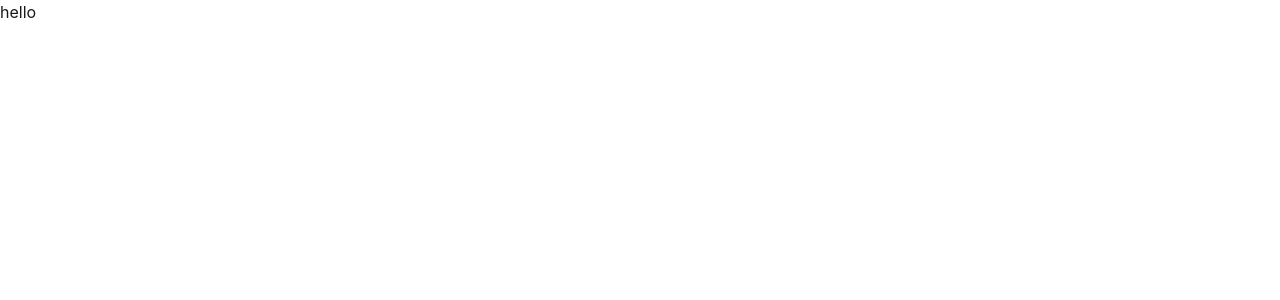
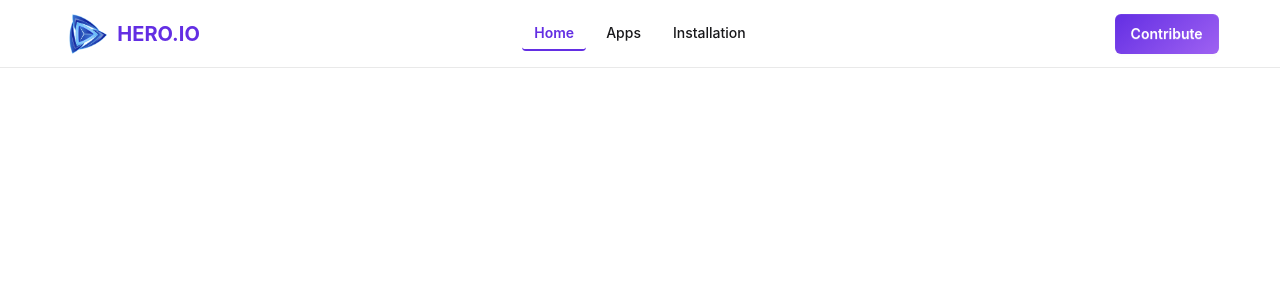
Before and after one commit to abdurrahmansoftlinkbd/hero-io, a React (Vite) app: page / in a window 1280 px wide. Shown: the top 300 px of the page. Built offline with nearby package versions, Linux system fonts and the light colour scheme.

Commit message:
added navbar

```diff
--- a/src/layouts/MainLayout.jsx
+++ b/src/layouts/MainLayout.jsx
@@ -1,9 +1,10 @@
 import { Outlet } from "react-router";
+import Navbar from "../shared/Navbar";
 
 const MainLayout = () => {
   return (
     <div>
-      hello
+      <Navbar></Navbar>
       <Outlet></Outlet>
     </div>
   );
--- /dev/null
+++ b/src/shared/Navbar.jsx
@@ -0,0 +1,98 @@
+import { NavLink } from "react-router";
+import logo from "../assets/logo.png";
+
+const Navbar = () => {
+  const links = (
+    <>
+      <li>
+        <NavLink
+          to="/"
+          className={({ isActive }) =>
+            isActive
+              ? "text-[#632EE3] font-semibold border-b-2 border-[#632EE3] bg-transparent"
+              : "hover:text-[#632EE3] hover:border-b hover:bg-transparent hover:border-[#632EE3] transition-all duration-100 ease-in-out"
+          }
+        >
+          Home
+        </NavLink>
+      </li>
+
+      <li>
+        <NavLink
+          to="/apps"
+          className={({ isActive }) =>
+            isActive
+              ? "text-[#632EE3] font-semibold border-b-2 border-[#632EE3]"
+              : "hover:text-[#632EE3] hover:border-b hover:bg-transparent hover:border-[#632EE3] transition-all duration-100 ease-in-out"
+          }
+        >
+          Apps
+        </NavLink>
+      </li>
+
+      <li>
+        <NavLink
+          to="/installation"
+          className={({ isActive }) =>
+            isActive
+              ? "text-[#632EE3] font-semibold border-b-2 border-[#632EE3]"
+              : "hover:text-[#632EE3] hover:border-b hover:bg-transparent hover:border-[#632EE3] transition-all duration-100 ease-in-out"
+          }
+        >
+          Installation
+        </NavLink>
+      </li>
+    </>
+  );
+
+  return (
+    <nav className="border-b border-[#E9E9E9] sticky top-0 z-50">
+      <div className="navbar container w-11/12 mx-auto">
+        <div className="navbar-start">
+          <div className="dropdown">
+            <div tabIndex={0} role="button" className="btn btn-ghost lg:hidden">
+              <svg
+                xmlns="http://www.w3.org/2000/svg"
+                className="h-5 w-5"
+                fill="none"
+                viewBox="0 0 24 24"
+                stroke="currentColor"
+              >
+                <path
+                  strokeLinecap="round"
+                  strokeLinejoin="round"
+                  strokeWidth="2"
+                  d="M4 6h16M4 12h16M4 18h16"
+                />
+              </svg>
+            </div>
+            <ul
+              tabIndex={0}
+              className="menu menu-sm dropdown-content mt-3 z-10 p-2 shadow bg-base-100 rounded-box w-52"
+            >
+              {links}
+            </ul>
+          </div>
+          <div className="flex items-center gap-2 ml-2">
+            <div className="w-10 h-10">
+              <img src={logo} alt="logo" className="w-full" />
+            </div>
+            <span className="text-xl font-bold text-[#632EE3]">HERO.IO</span>
+          </div>
+        </div>
+        <div className="navbar-center hidden lg:flex">
+          <ul className="menu menu-horizontal px-1 font-medium gap-2">
+            {links}
+          </ul>
+        </div>
+        <div className="navbar-end">
+          <button className="btn rounded-md text-white border-none bg-[linear-gradient(140deg,#632EE3,#9F62F2)]">
+            Contribute
+          </button>
+        </div>
+      </div>
+    </nav>
+  );
+};
+
+export default Navbar;
```
